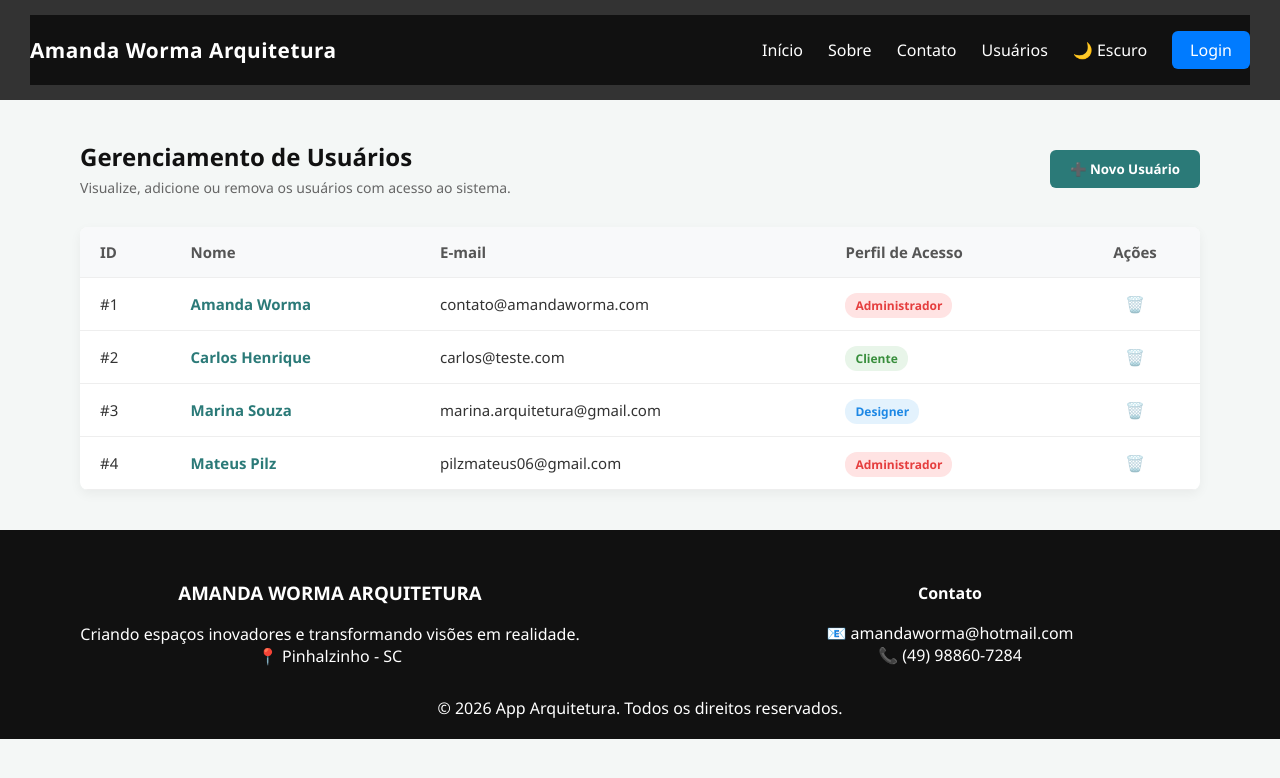
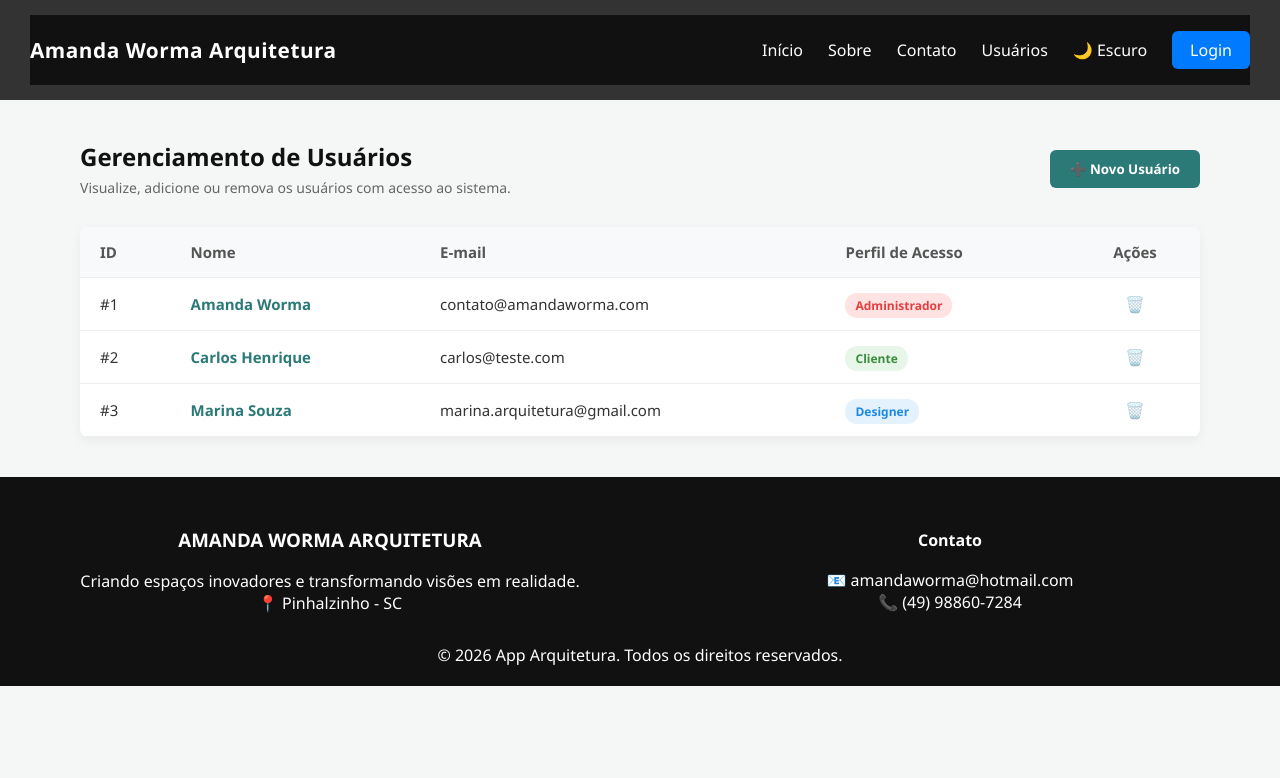
Before and after one commit to 06mateus/vue-project, a Vue app: page /users in a window 1280 px wide. Shown: the top 778 px of the page. Built offline with nearby package versions, Linux system fonts and the light colour scheme.

Commit message:
Agora Efetiva as alterações no usuário

```diff
--- a/src/database/usuarios.js
+++ b/src/database/usuarios.js
@@ -1,9 +1,26 @@
-import { ref } from 'vue'
+import { ref, watch } from 'vue'
 
-// Esta lista agora é global. Quem alterar ela, altera para o sistema inteiro!
-export const listaUsuarios = ref([
+// 1. Lista padrão que servirá de "reserva" caso o computador não tenha nada salvo ainda
+const usuariosIniciais = [
   { id: 1, nome: 'Amanda Worma', email: 'contato@amandaworma.com', perfil: 'Administrador' },
   { id: 2, nome: 'Carlos Henrique', email: 'carlos@teste.com', perfil: 'Cliente' },
-  { id: 3, nome: 'Marina Souza', email: 'marina.arquitetura@gmail.com', perfil: 'Designer' },
-  { id: 4, nome: 'Mateus Pilz', email: 'pilzmateus06@gmail.com', perfil: 'Administrador' }
-])
+  { id: 3, nome: 'Marina Souza', email: 'marina.arquitetura@gmail.com', perfil: 'Designer' }
+]
+
+// 2. Tenta buscar os dados que estão salvos no navegador. Se não encontrar, usa a lista padrão.
+const dadosSalvos = localStorage.getItem('lista_usuarios_sistema')
+const dadosIniciais = dadosSalvos ? JSON.parse(dadosSalvos) : usuariosIniciais
+
+// 3. Cria a nossa REF global com os dados recuperados
+export const listaUsuarios = ref(dadosIniciais)
+
+// 4. O MÁGICO DO VUE (watch): Ele fica "vigiando" a lista.
+// Toda vez que qualquer tela adicionar ou deletar um usuário, ele salva a alteração no localStorage na mesma hora!
+watch(
+  listaUsuarios,
+  (novaLista) => {
+    localStorage.setItem('lista_usuarios_sistema', JSON.stringify(novaLista))
+    console.log(novaLista);
+  },
+  { deep: true } // O 'deep: true' avisa o Vue para olhar até mesmo as alterações dentro do objeto (como novos IDs)
+)
```
